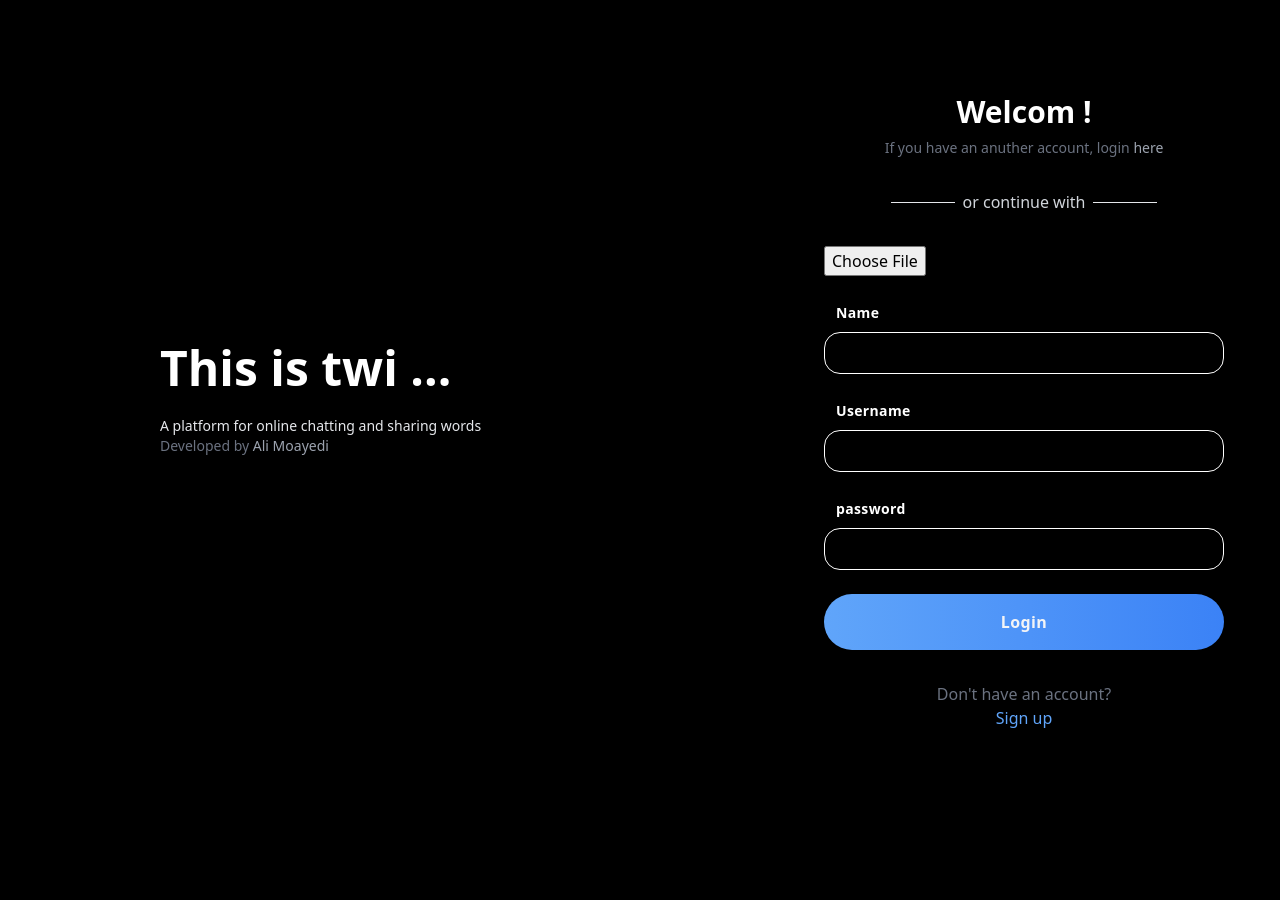
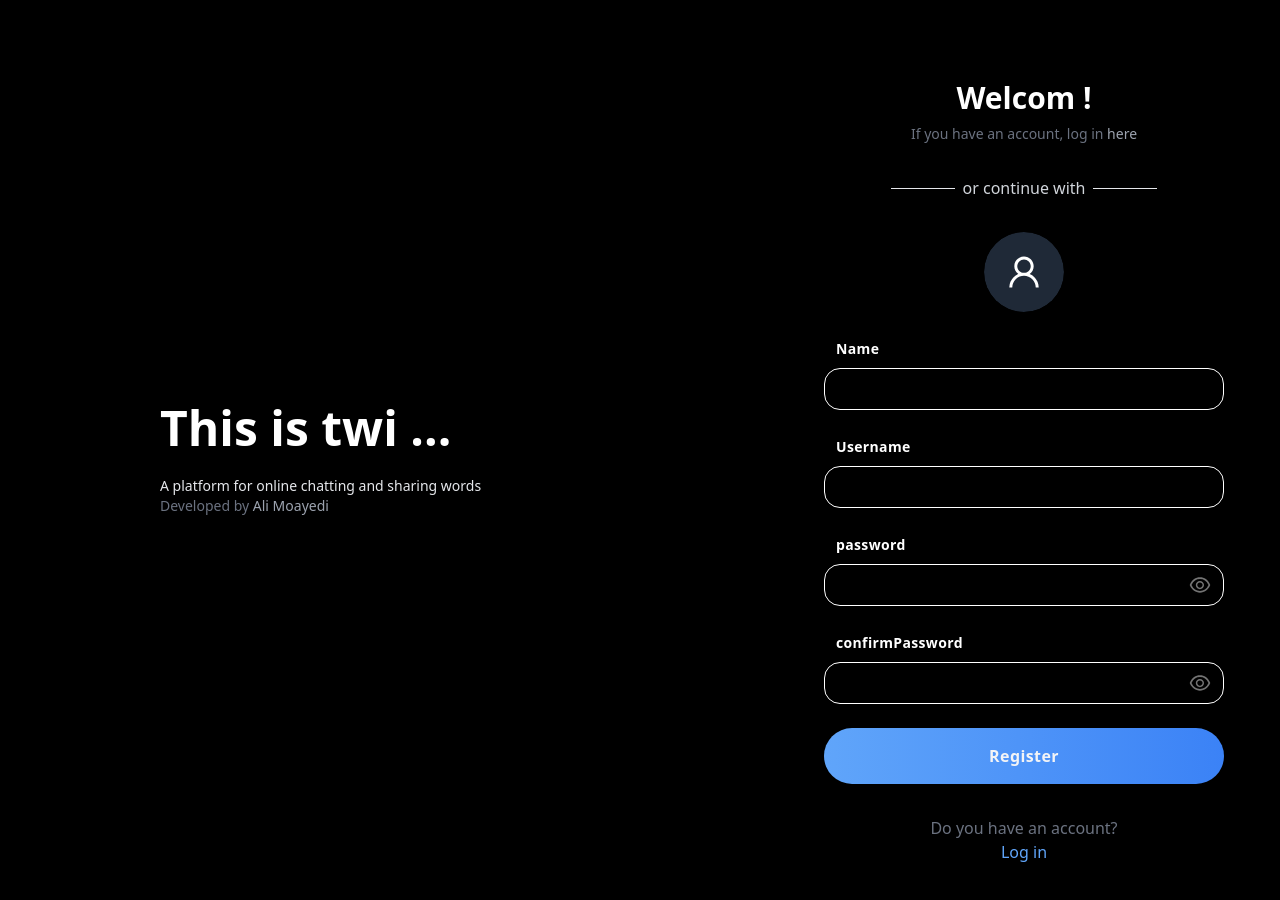
Before and after one commit to alim1381/twi-front-end, a React (Vite) app: page /auth/register in a window 1280 px wide. Shown: the top 900 px of the page. Before the commit the page ends 800 px from the top, so only its background shows below. Built offline with nearby package versions, Linux system fonts and the light colour scheme.

Commit message:
register

```diff
--- a/src/auth/PriveteRoutes.jsx
+++ b/src/auth/PriveteRoutes.jsx
@@ -41,7 +41,7 @@ function PriveteRoutes({ children }) {
       .catch((err) => {
         document.cookie = `token=${cookies.token};max-age=0`
         document.cookie = `refreshToken=${cookies.refreshToken};max-age=0`
-        // navigate("/auth/login" , {state : ''});
+        navigate("/auth/login" , {state : pathname});
       });
   }
 }
--- a/src/auth/RegistersRoutes.jsx
+++ b/src/auth/RegistersRoutes.jsx
@@ -8,7 +8,7 @@ function RegistersRoutes({ children }) {
   const cookies = getCookie();
   const isLogged = cookies ? true : false;
 
-  if (userData || isLogged) return <Navigate to={'/'} />;
+  if (userData || isLogged) return <Navigate to={"/"} />;
   if (!userData && !isLogged) return children;
 }
 export default RegistersRoutes;
--- a/src/components/Menu/UserIconAndName.jsx
+++ b/src/components/Menu/UserIconAndName.jsx
@@ -6,7 +6,9 @@ function UserIconAndName() {
     <div className="flex-shrink-0 flex hover:bg-blue-00 rounded-full p-4 mt-6 mr-2">
       <a href="#" className="flex-shrink-0 group block">
         <div className="flex items-center">
-          <UserAvatar avatar={null} />
+          <div className="w-10 h-10">
+            <UserAvatar avatar={null} />
+          </div>
           <div className="ml-3">
             <p className="text-base leading-6 font-medium text-white">
               Ali Moayedi
--- a/src/components/input/LoginFormInput.jsx
+++ b/src/components/input/LoginFormInput.jsx
@@ -1,4 +1,5 @@
-import React from "react";
+import React, { useState } from "react";
+import { AiOutlineEye, AiOutlineEyeInvisible } from "react-icons/ai";
 
 function LoginFormInput({
   register,
@@ -9,12 +10,17 @@ function LoginFormInput({
   type,
   placeholder,
 }) {
+  const [showPass, setShowPass] = useState(false);
+  if (type !== "password")
     return (
       <div className="relative">
         <label
           htmlFor={name}
           className="ml-3 text-sm font-bold text-white tracking-wide">
-        {label} <span className="text-red-500 font-extralight text-xs">{error?.message ? `* ${error?.message}` : ""}</span>
+          {label}{" "}
+          <span className="text-red-500 font-extralight text-xs">
+            {error?.message ? `* ${error?.message}` : ""}
+          </span>
         </label>
         <input
           className={
@@ -30,6 +36,49 @@ function LoginFormInput({
         />
       </div>
     );
+  if (type === "password") {
+    return (
+      <div className="relative">
+        <label
+          htmlFor={name}
+          className="ml-3 text-sm font-bold text-white tracking-wide">
+          {label}{" "}
+          <span className="text-red-500 font-extralight text-xs">
+            {error?.message ? `* ${error?.message}` : ""}
+          </span>
+        </label>
+        <div className="mt-2 relative flex items-center">
+          <input
+            className={
+              error
+                ? " w-full text-white text-base px-4 py-2 border border-red-500 bg-black focus:outline-none rounded-2xl"
+                : " w-full text-white text-base px-4 py-2 border border-white bg-black focus:outline-none rounded-2xl focus:border-blue-400"
+            }
+            {...register(name, validation)}
+            type={showPass ? "text" : "password"}
+            id={name}
+            name={name}
+            placeholder={placeholder}
+          />
+          <div
+            className=" absolute right-0 pr-3 cursor-pointer"
+            onClick={() => setShowPass(!showPass)}>
+            {showPass ? (
+              <AiOutlineEyeInvisible
+                color="white"
+                className=" fill-neutral-500 w-6 h-6"
+              />
+            ) : (
+              <AiOutlineEye
+                color="white"
+                className=" fill-neutral-500 w-6 h-6"
+              />
+            )}
+          </div>
+        </div>
+      </div>
+    );
+  }
 }
 
 export default LoginFormInput;
--- a/src/components/post/PostHeader.jsx
+++ b/src/components/post/PostHeader.jsx
@@ -6,7 +6,7 @@ function PostHeader({username , name , avatar , createdAt}) {
     <div className="flex flex-shrink-0 p-4 pb-0">
       <a href="#" className="flex-shrink-0 group block">
         <div className="flex items-center">
-          <div>
+          <div className="w-10 h-10">
             <UserAvatar avatar={avatar} />
           </div>
           <div className="ml-3">
--- /dev/null
+++ b/src/components/userIcon/SelectAvatarImage.jsx
@@ -0,0 +1,41 @@
+import React from "react";
+import UserAvatar from "./UserAvatar";
+import { BsFillTrashFill } from "react-icons/bs";
+import { AiOutlineCamera } from "react-icons/ai";
+import "./SelectUserAvatar.css";
+
+function SelectAvatarImage({ avatarImage, setAvatarImage }) {
+  return (
+    <div className="w-full flex flex-col items-center">
+      <div className="w-20 h-20 relative overflow-hidden rounded-full avatar-hover">
+        <label htmlFor="avatar" className="w-20 h-20">
+          <UserAvatar
+            avatar={avatarImage ? URL.createObjectURL(avatarImage) : null}
+          />
+        </label>
+        <div className=" camera-up bg-[#37415190] p-1 w-full h-5 flex items-center justify-center absolute bottom-0">
+          <AiOutlineCamera color="white" />
+        </div>
+      </div>
+      {avatarImage && (
+        <button
+          type="button"
+          onClick={() => setAvatarImage(null)}
+          className=" bg-neutral-800 text-white p-2 mt-3">
+          <BsFillTrashFill />
+        </button>
+      )}
+      <input
+        type="file"
+        accept="image/jpeg, image/png,"
+        onChange={(e) => {
+          setAvatarImage(e.target.files[e.target.files.length - 1]);
+        }}
+        className="hidden"
+        id="avatar"
+      />
+    </div>
+  );
+}
+
+export default SelectAvatarImage;
--- /dev/null
+++ b/src/components/userIcon/SelectUserAvatar.css
@@ -0,0 +1,10 @@
+.camera-up {
+  transition: 0.3s all;
+  transition-delay: 0.1s;
+  transform: translateY(+100%);
+}
+.avatar-hover:hover {
+  .camera-up {
+    transform: translateY(0);
+  }
+}
--- a/src/components/userIcon/UserAvatar.jsx
+++ b/src/components/userIcon/UserAvatar.jsx
@@ -4,13 +4,13 @@ import { AiOutlineUser } from "react-icons/ai";
 function UserAvatar({ avatar }) {
   if (avatar)
     return (
-      <div className="flex items-center justify-center overflow-hidden bg-gray-800 h-10 w-10 rounded-full">
+      <div className="flex items-center justify-center overflow-hidden bg-gray-800 h-full w-full rounded-full">
         <img src={avatar} className="w-full h-full" alt="userAvatar" />
       </div>
     );
   return (
-    <div className="flex items-center justify-center bg-gray-800 h-10 w-10 rounded-full">
-      <AiOutlineUser color="white" className="h-6 w-6" />
+    <div className="flex items-center justify-center bg-gray-800 h-full w-full rounded-full">
+      <AiOutlineUser color="white" className="h-1/2 w-1/2" />
     </div>
   );
 }
--- a/src/pages/register/Login.jsx
+++ b/src/pages/register/Login.jsx
@@ -15,7 +15,7 @@ function Login() {
     formState: { errors },
   } = useForm();
   const navigate = useNavigate();
-  const {state} = useLocation();
+  const { state } = useLocation();
   const [errorMessage, setErrorMessage] = useState(null);
   const [loading, setLoading] = useState(false);
 
--- a/src/pages/register/Register.jsx
+++ b/src/pages/register/Register.jsx
@@ -7,16 +7,19 @@ import { httpService } from "../../core/http-service";
 import { useDispatch } from "react-redux";
 import Loader from "../../components/loader/Loader";
 import { userLoginSuccess } from "../../redux/register/loginAction";
+import SelectAvatarImage from "../../components/userIcon/SelectAvatarImage";
 
 function Register() {
   const {
     register,
     handleSubmit,
     formState: { errors },
+    watch,
   } = useForm();
   const navigate = useNavigate();
   const [errorMessage, setErrorMessage] = useState(null);
   const [loading, setLoading] = useState(false);
+  const [avatarImage, setAvatarImage] = useState(null);
 
   const dispatch = useDispatch();
 
@@ -24,22 +27,18 @@ function Register() {
     setLoading(true);
     setErrorMessage(null);
     const sendData = {
-      name : data.name,
-      username : data.username,
-      password : data.password,
-      avatar : data.avatar[0],
-    }
-    // console.log(sendData);
+      name: data.name,
+      username: data.username,
+      password: data.password,
+      avatar: avatarImage ? avatarImage : null,
+    };
     httpService
-      .post("/auth/register", sendData , {headers : {"Content-Type" : "multipart/form-data"}})
+      .post("/auth/register", sendData, {
+        headers: { "Content-Type": "multipart/form-data" },
+      })
       .then((response) => {
-        document.cookie = `id=${response.data.id}`;
-        document.cookie = `token=${response.data.token}`;
-        document.cookie = `blueTick=${response.data.blueTick}`;
-        document.cookie = `name=${response.data.name}`;
-        document.cookie = `username=${response.data.username}`;
-        document.cookie = `avatar=${response.data.avatar ? response.data.avatar : ""}`;
-        document.cookie = `refreshToken=${response.data.refreshToken}`;
+        document.cookie = `token=${response.data.token};path=/`;
+        document.cookie = `refreshToken=${response.data.refreshToken};path=/`;
         dispatch(userLoginSuccess(response.data));
         setLoading(false);
         setErrorMessage(null);
@@ -51,7 +50,7 @@ function Register() {
         setErrorMessage(
           err.response?.data
             ? err.response.data?.message
-            : "Error in login operation"
+            : "There is a problem communicating"
         );
       });
   };
@@ -65,15 +64,13 @@ function Register() {
           <div className="md:flex md:items-center md:justify-center sm:w-auto md:h-full xl:w-2/5 p-8  md:p-10 lg:p-14 sm:rounded-lg md:rounded-none">
             <div className="max-w-md w-full space-y-8">
               <div className="text-center">
-                <h2 className="mt-6 text-3xl font-bold text-white">
-                  Welcom !
-                </h2>
+                <h2 className="mt-6 text-3xl font-bold text-white">Welcom !</h2>
                 {errorMessage ? (
                   <p className="mt-2 text-sm text-red-500">{errorMessage} !</p>
                 ) : (
                   <p className="mt-2 text-sm text-gray-500">
-                    If you have an anuther account, login{" "}
-                    <Link to={"/auth/register"} className="text-gray-400">
+                    If you have an account, log in{" "}
+                    <Link to={"/auth/login"} className="text-gray-400">
                       here
                     </Link>
                   </p>
@@ -89,7 +86,11 @@ function Register() {
               <form
                 className="mt-8 space-y-6"
                 onSubmit={handleSubmit(onSubmit)}>
-                  <input type="file" {...register('avatar')} />
+                <SelectAvatarImage
+                  avatarImage={avatarImage}
+                  setAvatarImage={setAvatarImage}
+                />
+                {/* name */}
                 <LoginFormInput
                   type={"text"}
                   register={register}
@@ -100,6 +101,7 @@ function Register() {
                   name={"name"}
                   label={"Name"}
                 />
+                {/* username */}
                 <LoginFormInput
                   type={"text"}
                   register={register}
@@ -110,8 +112,9 @@ function Register() {
                   name={"username"}
                   label={"Username"}
                 />
+                {/* password */}
                 <LoginFormInput
-                  type={"text"}
+                  type={"password"}
                   register={register}
                   validation={{
                     required: "This field is required",
@@ -120,16 +123,22 @@ function Register() {
                   name={"password"}
                   label={"password"}
                 />
-                {/* <LoginFormInput
-                  type={"text"}
+                {/* confirm password */}
+                <LoginFormInput
+                  type={"password"}
                   register={register}
                   validation={{
                     required: "This field is required",
+                    validate: (value) => {
+                      if (value !== watch("password")) {
+                        return "The entered value does not match the password";
+                      }
+                    },
                   }}
                   error={errors.confirmPassword}
                   name={"confirmPassword"}
                   label={"confirmPassword"}
-                /> */}
+                />
 
                 <div>
                   <button
@@ -140,16 +149,16 @@ function Register() {
                         ? "w-full flex justify-center transition bg-gradient-to-r from-neutral-400 to-neutral-500  hover:bg-gradient-to-l hover:from-neutral-400 hover:to-neutral-500 text-gray-100 p-4  rounded-full tracking-wide font-semibold  shadow-lg cursor-pointer duration-500"
                         : "w-full flex justify-center transition bg-gradient-to-r from-blue-400 to-blue-500  hover:bg-gradient-to-l hover:from-blue-400 hover:to-blue-500 text-gray-100 p-4  rounded-full tracking-wide font-semibold  shadow-lg cursor-pointer duration-500"
                     }>
-                    Login
+                    Register
                   </button>
                 </div>
               </form>
               <p className="flex flex-col items-center justify-center mt-10 text-center text-md text-gray-500">
-                <span className="text-gray-500">Don't have an account?</span>
+                <span className="text-gray-500">Do you have an account?</span>
                 <Link
-                  to={"/auth/register"}
+                  to={"/auth/login"}
                   className="text-blue-400 no-underline cursor-pointer">
-                  Sign up
+                  Log in
                 </Link>
               </p>
             </div>
```
Also changed, not shown: src/components/input/LoginFormInput.css (added, +8 -0 lines). Lines whose indentation alone changed are shown as unchanged.
